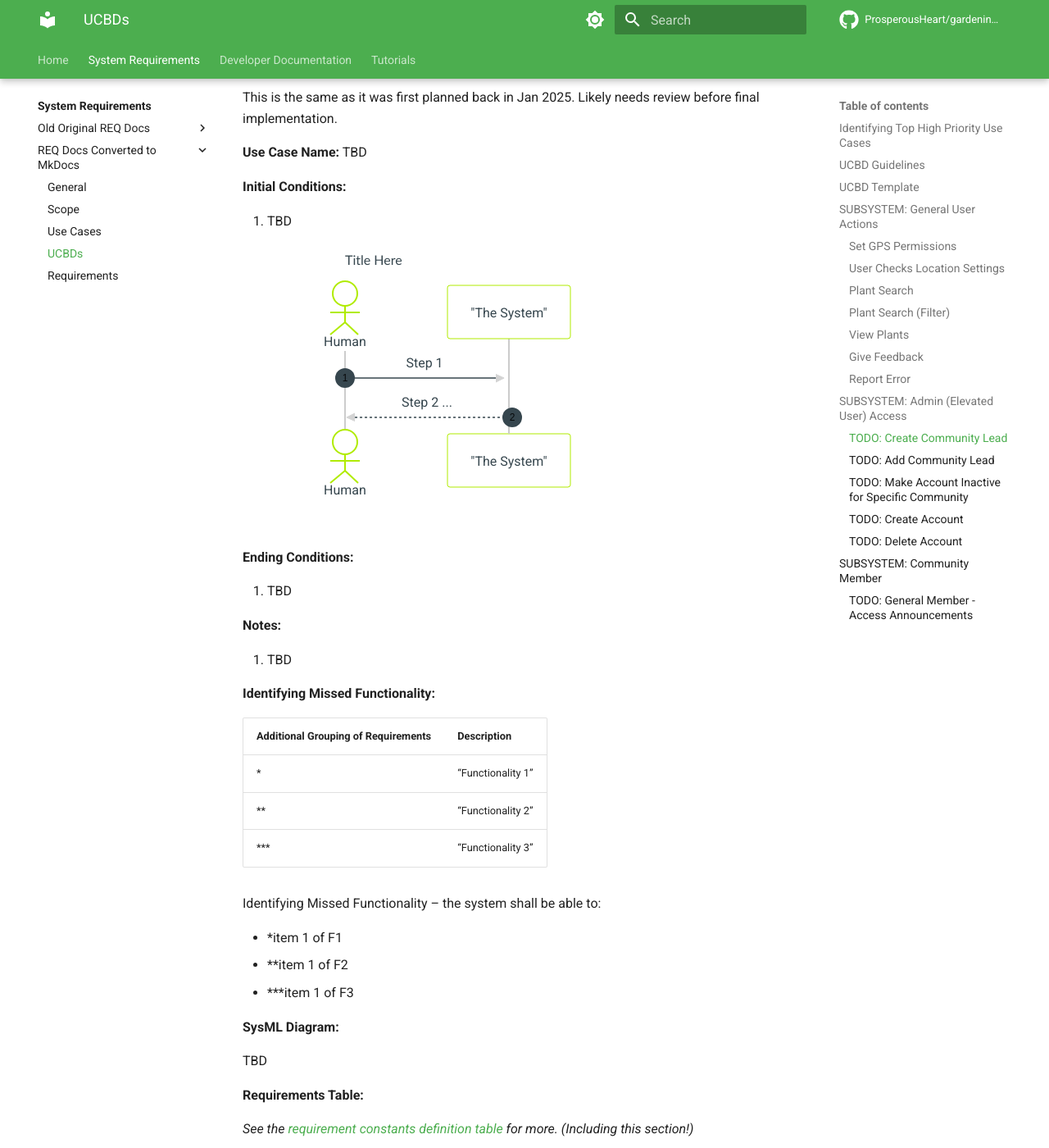
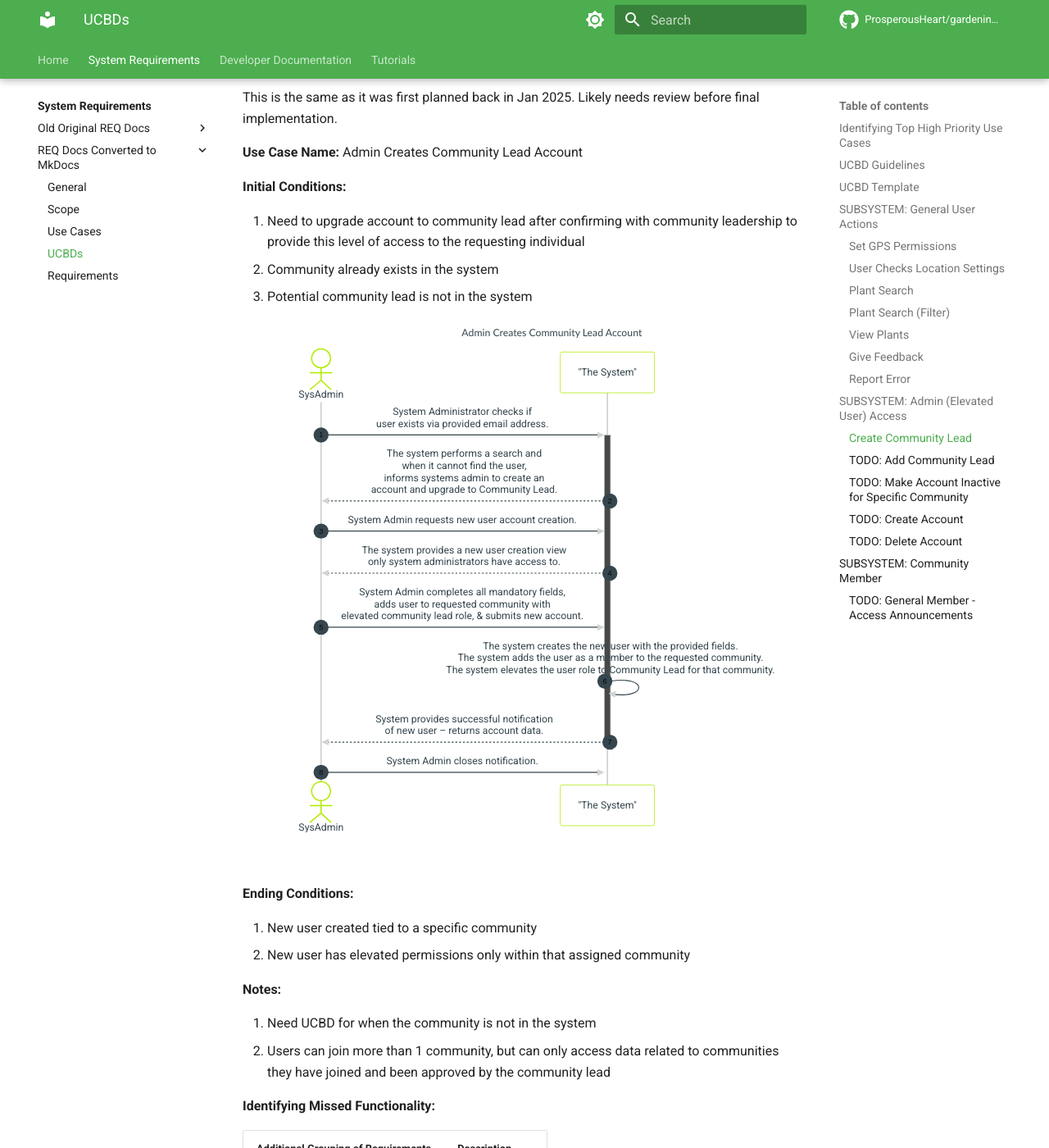
Before and after one commit to ProsperousHeart/gardening-app, an MkDocs documentation site: the page built from docs/requirements/REQ-000d_UCBDs.md, in a window 1280 px wide and 1400 px high, scrolled down 20447 px. Shown: the whole window at 82% size. Built offline with MkDocs 1.6.1 and Material for MkDocs 9.7.7, drawn with Linux system fonts in a browser that asks for light colours; plug-ins that fetch from the network failed and are left out; comment, search, counter and statistics services are not loaded.

Commit message:
add UCBD for create community lead

````diff
--- a/docs/requirements/REQ-000d_UCBDs.md
+++ b/docs/requirements/REQ-000d_UCBDs.md
@@ -713,39 +713,53 @@ _See the [requirement constants definition table](./REQ-000e_Requirements.md) fo
 
 This is the same as it was first planned back in Jan 2025. Likely needs review before final implementation.
 
-### TODO: Create Community Lead
+### Create Community Lead
 
 This is the same as it was first planned back in Jan 2025. Likely needs review before final implementation.
 
-**Use Case Name:**  TBD
+**Use Case Name:**  Admin Creates Community Lead Account
 
 **Initial Conditions:**
 
-1. TBD
+1. Need to upgrade account to community lead after confirming with community leadership to provide this level of access to the requesting individual
+2. Community already exists in the system
+3. Potential community lead is not in the system
 
 ```mermaid
 ---
-title: Title Here
+title: Admin Creates Community Lead Account
 config:
     theme: dark
 ---
 sequenceDiagram
     autonumber
-    actor User as Human
+    actor User as SysAdmin
     participant System as "The System"
     %% links System: {"Requirements": ""}
-    User->>+System: Step 1
-    System-->>User: Step 2 ...
+    User->>+System: System Administrator checks if<br>user exists via provided email address.
+    System-->>User: The system performs a search and<br>when it cannot find the user,<br>informs systems admin to create an<br>account and upgrade to Community Lead.
+    User->>System: System Admin requests new user account creation.
+    System-->>User: The system provides a new user creation view<br>only system administrators have access to.
+    User->>System: System Admin completes all mandatory fields,<br>adds user to requested community with<br>elevated community lead role, & submits new account.
+    System->>System: The system creates the new user with the provided fields.<br>The system adds the user as a member to the requested community.<br>The system elevates the user role to Community Lead for that community.
+    System-->>-User: System provides successful notification<br>of new user – returns account data.
+    %% create participant GHI as "GitHub Issues"
+    %% System->>GHI: System takes all information from<br>the feedback reporting view<br>& sends a report to wherever it’s supposed to go.
+    %% destroy GHI
+    %% GHI-->>System: ACK or Error
+    User->>+System: System Admin closes notification.
 ```
 <br>
 
 **Ending Conditions:**
 
-1. TBD
+1. New user created tied to a specific community
+2. New user has elevated permissions only within that assigned community
 
 **Notes:**
 
-1. TBD
+1. Need UCBD for when the community is not in the system
+2. Users can join more than 1 community, but can only access data related to communities they have joined and been approved by the community lead
 
 **Identifying Missed Functionality:**
 
````
